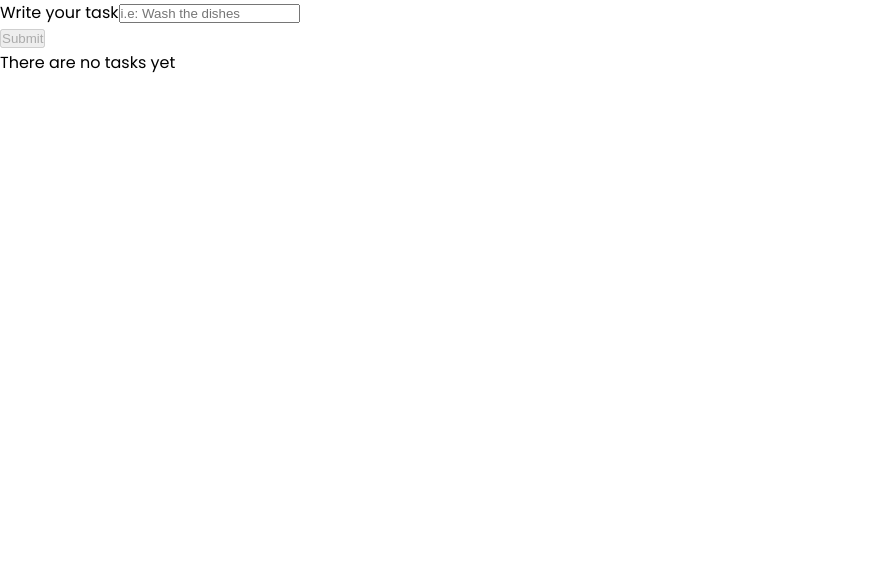
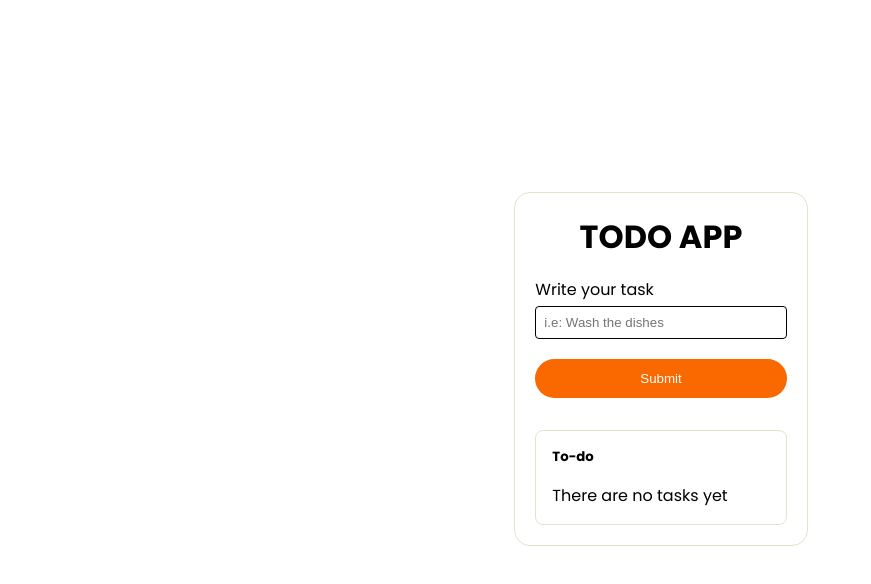
Before and after one commit to constanzamorales/odotppa, a React (Create React App) app: page / in a window 1280 px wide. Shown: the top 584 px of the page, without its empty margins (0-871 px from the left). Built offline with nearby package versions, Linux system fonts and the light colour scheme.

Commit message:
Added some styling

```diff
--- a/src/App.scss
+++ b/src/App.scss
@@ -1,4 +1,4 @@
-@import url("https://fonts.googleapis.com/css2?family=Poppins&display=swap");
+@import url("https://fonts.googleapis.com/css2?family=Poppins:wght@400;700&display=swap");
 
 * {
 	margin: 0;
@@ -7,4 +7,66 @@
 
 body {
 	font-family: "Poppins", sans-serif;
+	background: white;
+	display: flex;
+	justify-content: center;
+	padding-top: 15%;
 }
+
+h5 {
+	margin-bottom: 16px;
+}
+
+.container {
+	width: 100%;
+	padding: 20px;
+	border-radius: 16px;
+	border: 1px solid #e0e4cc;
+}
+
+.title {
+	font-weight: 700;
+	text-align: center;
+	text-transform: uppercase;
+}
+
+.form,
+.field {
+	display: flex;
+	flex-direction: column;
+}
+
+.form {
+	padding: 16px 0;
+}
+
+input {
+	padding: 8px 8px;
+	margin: 4px 0;
+	border-radius: 4px;
+	border: 1px solid black;
+}
+
+button {
+	background: #fa6900;
+	margin: 16px 0;
+	padding: 12px;
+	color: white;
+	border-radius: 24px;
+	border: none;
+}
+
+.todo-list {
+	padding: 16px;
+	border: 1px solid #e0e4cc;
+	border-radius: 8px;
+}
+
+.checkbox {
+	margin-right: 8px;
+}
+
+.delete-btn {
+	width: 100%;
+	background: #69d2e7;
+}
--- a/src/components/Checkbox.js
+++ b/src/components/Checkbox.js
@@ -8,9 +8,9 @@ const Checkbox = (props) => {
 
 	return (
 		<>
-			<div className="ui checkbox">
+			<div>
 				<input
-					className=" todo state"
+					className="checkbox"
 					name={id}
 					type="checkbox"
 					defaultChecked={done}
--- a/src/components/Container.js
+++ b/src/components/Container.js
@@ -13,6 +13,7 @@ const Container = () => {
 
 	return (
 		<div className="container">
+			<h1 className="title">Todo App</h1>
 			<Form handleAddItem={handleAddItem} />
 			<TaskList list={list} setList={setList} />
 		</div>
--- a/src/components/Form.js
+++ b/src/components/Form.js
@@ -17,7 +17,7 @@ const Form = (props) => {
 	};
 
 	return (
-		<form className="ui form" onSubmit={handleSubmit}>
+		<form className="form" onSubmit={handleSubmit}>
 			<div className="field">
 				<label>Write your task</label>
 				<input
@@ -29,9 +29,7 @@ const Form = (props) => {
 					onChange={(e) => setTask(e.target.value)}
 				></input>
 			</div>
-			<button className="ui button" disabled={task ? "" : "disabled"}>
-				Submit
-			</button>
+			<button disabled={task ? "" : "disabled"}>Submit</button>
 		</form>
 	);
 };
--- a/src/components/TaskList.js
+++ b/src/components/TaskList.js
@@ -24,10 +24,11 @@ const TaskList = (props) => {
 
 	return (
 		<div className="todo-list">
+			<h5>To-do</h5>
 			{list.length ? check : "There are no tasks yet"}
 			{list.length ? (
 				<p>
-					<button className="ui button" onClick={onClickRemove}>
+					<button className="delete-btn" onClick={onClickRemove}>
 						Delete completed tasks
 					</button>
 				</p>
```
